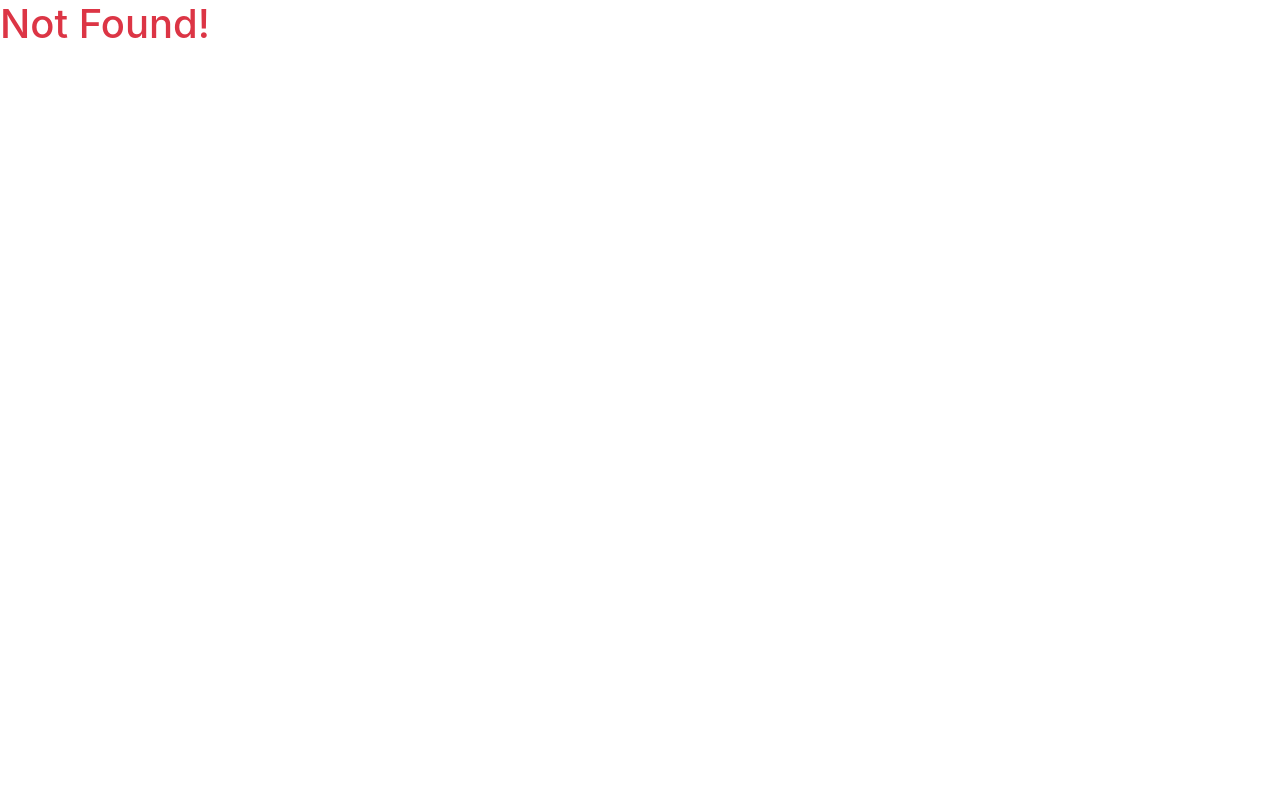
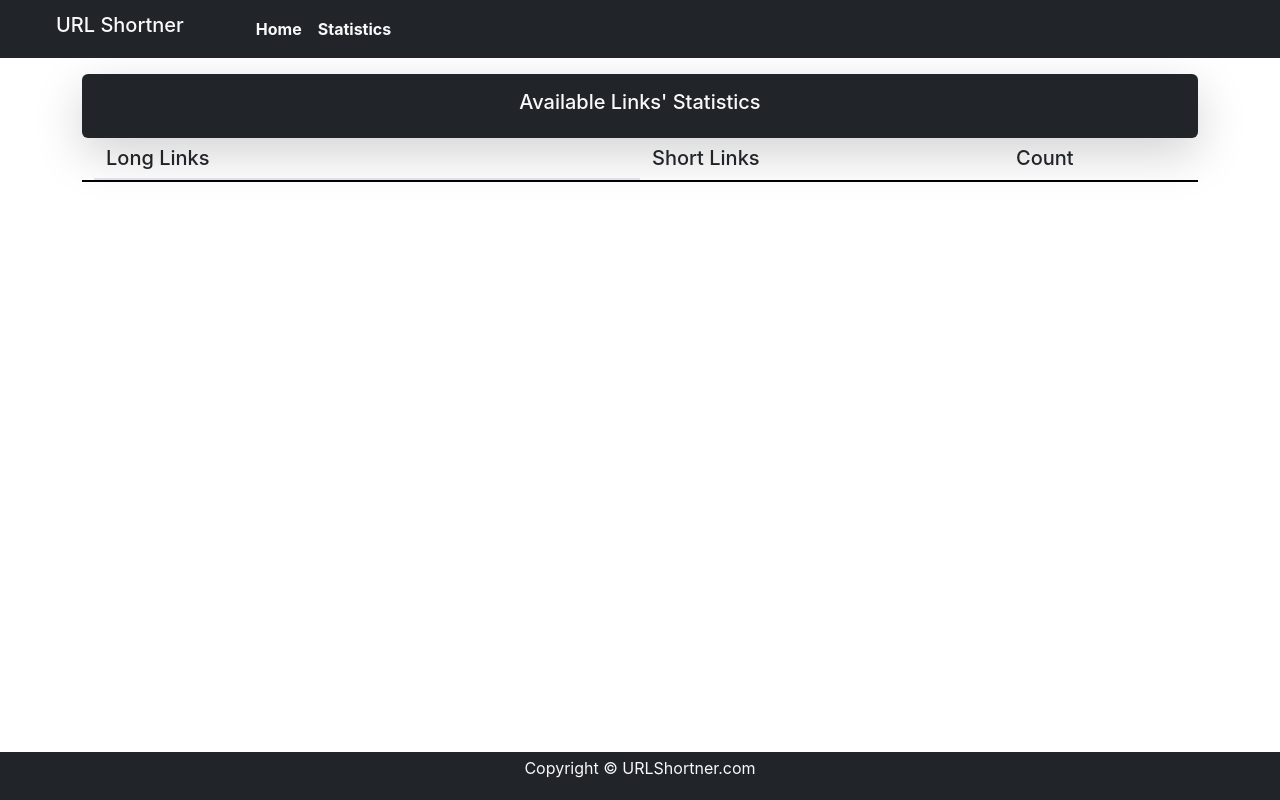
Before and after one commit to SyedSihabUsSakib/URLShortner, a React (Create React App) app: page /statistics in a window 1280 px wide. Built offline with nearby package versions, Linux system fonts and the light colour scheme.

Commit message:
updated with new statistics page and edited navbar

```diff
--- a/src/App.js
+++ b/src/App.js
@@ -7,6 +7,7 @@ import ShortUrlPage from './pages/ShortUrlPage';
 import NotFound from './pages/NotFound';
 import { saveDataToLocalStorage,retrieveDataFromLocalStorage } from "./utils/localStorage";
 import Stat from './pages/Stat';
+import Statistics from './pages/Statistics';
 function App() {
   const [links,setLinks] = useState([])
 
@@ -51,6 +52,10 @@ function App() {
 
       <Route path="/not-found" element={<NotFound/>} />
 
+      <Route path="/statistics/:shortCode" element={<ShortUrlPage links={links} setLinks={setLinks} />} />
+
+      <Route path="/statistics" element={<Statistics links={links} onDelete={onDelete}/>}/>
+
       <Route path="/:shortCode/stat" element={<Stat links={links} setLinks={setLinks} />} />
 
       <Route path="/:shortCode" element={<ShortUrlPage links={links} setLinks={setLinks} />} />
--- a/src/myComponents/Form.js
+++ b/src/myComponents/Form.js
@@ -57,7 +57,7 @@ const Form = (props) => {
                 className="form-control border-2 mt-3"
                 value={shortUrl}
                 // onChange={(e) => setLongUrl(e.target.value)}
-                placeholder="New Short URL"
+                placeholder="Short URL Code"
                 readonly
               />
             </div>
--- a/src/myComponents/Header.js
+++ b/src/myComponents/Header.js
@@ -9,18 +9,18 @@ export default function Header(props) {
 
             <nav className="navbar navbar-expand-lg" style={headerStyle}>
                 <div className="container-fluid bg-dark p-2">
-                    <Link className="navbar-brand text-light px-5" to="./"><h5>URL Shortner</h5></Link>
+                    <Link className="navbar-brand text-light px-5" to="/"><h5>URL Shortner</h5></Link>
                     <button className="navbar-toggler" type="button" data-bs-toggle="collapse" data-bs-target="#navbarSupportedContent" aria-controls="navbarSupportedContent" aria-expanded="false" aria-label="Toggle navigation">
                         <span className="navbar-toggler-icon"></span>
                     </button>
                     <div className="collapse navbar-collapse" id="navbarSupportedContent">
                         <ul className="navbar-nav me-auto mb-2 mb-lg-0">
-                            {/* <li className="nav-item">
-                                <a className="nav-link active" aria-current="page" href="#">Home</a>
-                            </li> */}
-                            {/* <li className="nav-item">
-                                <a className="nav-link" href="#">About</a>
-                            </li> */}
+                            <li className="nav-item">
+                                <Link className="nav-link active text-light" aria-current="page" to="/"><b>Home</b></Link>
+                            </li>
+                            <li className="nav-item">
+                                <Link className="nav-link text-light" to="/statistics"><b>Statistics</b></Link>
+                            </li>
 
                         </ul>
                         {props.search?<form className="d-flex" role="search">
--- /dev/null
+++ b/src/myComponents/StatComponent.js
@@ -0,0 +1,45 @@
+import React, { useEffect, useState } from 'react'
+import { useParams } from 'react-router-dom/dist'
+const StatComponent = ({links}) => {
+    const { shortCode } = useParams()
+
+    const [realLink, setRealLink] = useState("");
+
+    useEffect(() => {
+        //const linkss = retrieveDataFromLocalStorage("links")
+        //console.log("sadfdsa")
+        setRealLink(links.find((e) => {
+            //console.log(e)
+            if (e.shortLink === shortCode) return true;
+        }))
+
+
+    }, [links])
+
+  return (
+    <div>
+      <div>
+            <div className="container">
+                <div className="row container my-2 bg-dark text-white p-2 rounded">
+                    <div className="col-md-6"><h5>Long Links</h5></div>
+                    <div className="col-md-4"><h5>Short Links</h5></div>
+                    <div className="col-md-2"><h5>Count</h5></div>
+                </div>
+                <div className="row container my-2  p-2 rounded">
+                    <div className="col-md-6"><h5>{realLink?.longLink}</h5></div>
+                    <div className="col-md-4"><h5>{realLink?.shortLink}</h5></div>
+                    <div className="col-md-2"><h5>{realLink?.count}</h5></div>
+                </div>
+
+            </div>
+
+
+
+
+
+        </div>
+    </div>
+  )
+}
+
+export default StatComponent
--- /dev/null
+++ b/src/myComponents/StatLinks.js
@@ -0,0 +1,29 @@
+import React from 'react'
+import { Link } from 'react-router-dom'
+
+const StatLinks = (props) => {
+    let singleLinkStyle={
+        borderBottom:" 2px solid black"
+    }
+  return (
+      <div className='container'>
+          <div className="row py-2" style={singleLinkStyle}>
+              <div className="col-md-6"><h6>{props.link.longLink}</h6></div>
+              <div className="col-md-4">
+                  <Link to={props.link.shortLink} target="_blank">
+                      <h6>{props.link.shortLink}</h6>
+                  </Link>
+              </div>
+              <div className="col-md-1 d-flex flex-row">
+                  <h6>{props.link.count}</h6>
+
+              </div>
+              <div className="col-md-1">
+                <button className="btn btn-danger btn-sm " onClick={() => (props.onDelete(props.link))}>Delete</button>
+              </div>
+          </div>
+      </div>
+  )
+}
+
+export default StatLinks
--- /dev/null
+++ b/src/myComponents/StatTable.js
@@ -0,0 +1,29 @@
+import React from 'react'
+
+import StatLinks from './StatLinks'
+
+const StatTable = (props) => {
+    let linkStyle={
+        borderBottom:" 2px solid black",
+        marginLeft: "initial"
+    }
+
+  return (
+    <div className='container'>
+      <div className="bg-dark text-light text-center border-2 shadow-lg rounded p-3 mt-3"><h5>Available Links' Statistics</h5></div>
+      <div className="row container my-2" style={linkStyle}>
+        <div className="col-md-6 border-bottom border-2"><h5>Long Links</h5></div>
+        <div className="col-md-4"><h5>Short Links</h5></div>
+        <div className="col-md-2"><h5>Count</h5></div>
+      </div>
+        {     props.links.map((e)=>
+            {
+                return <StatLinks link={e} onDelete={props.onDelete} />
+            } )
+
+        }
+    </div>
+  )
+}
+
+export default StatTable
--- a/src/pages/Home.js
+++ b/src/pages/Home.js
@@ -12,7 +12,7 @@ const Home = (props) => {
         flexDirection: "column",
       }
 
-     console.log(props.links)
+    //  console.log(props.links)
 
   return (
 
--- a/src/pages/ShortUrlPage.js
+++ b/src/pages/ShortUrlPage.js
@@ -6,6 +6,7 @@ const ShortUrlPage = ({links,setLinks}) => {
 
     //console.log("shihiii",links);
     const [isCheck,setIsCheck] = useState(false)
+    const [flag,setFlag] = useState(false)
 
 
     const {shortCode} = useParams()
@@ -15,9 +16,15 @@ const ShortUrlPage = ({links,setLinks}) => {
         //console.log("sadfdsa")
         let realLink=links.find((e)=>{
             //console.log(e)
-           if(e.shortLink===shortCode)return true;
+           if(e.shortLink===shortCode){
+
+            return true;
+           }
+
         })
+        if(!realLink && links.length>0) setFlag(true);
          //console.log(realLink);
+
         if(realLink && !isCheck){
             setIsCheck(true)
             const newLinks = links?.map(item=> {
@@ -41,7 +48,7 @@ const ShortUrlPage = ({links,setLinks}) => {
 
   return (
     <div>
-      <h1 className='text-danger'>Not Found!</h1>
+        {flag&&<h1 className='text-danger'>Not Found!</h1>}
     </div>
   )
 }
--- a/src/pages/Stat.js
+++ b/src/pages/Stat.js
@@ -1,42 +1,24 @@
-import React, { useEffect, useState } from 'react'
-import { useParams } from 'react-router-dom/dist'
+import React from 'react'
+
+import Header from '../myComponents/Header';
+import Footer from '../myComponents/Footer';
+import StatComponent from '../myComponents/StatComponent';
 
 const Stat = ({ links }) => {
-    const { shortCode } = useParams()
-
-    const [realLink, setRealLink] = useState("");
-
-    useEffect(() => {
-        //const linkss = retrieveDataFromLocalStorage("links")
-        //console.log("sadfdsa")
-        setRealLink(links.find((e) => {
-            //console.log(e)
-            if (e.shortLink === shortCode) return true;
-        }))
+    let appStyle={
+        display:"flex",
+        minHeight:'100vh',
+        flexDirection: "column",
+      }
 
 
-    }, [links])
     return (
-        <div>
-            <div className="container">
-                <div className="row container my-2 bg-dark text-white p-2 rounded">
-                    <div className="col-md-6"><h5>Long Links</h5></div>
-                    <div className="col-md-4"><h5>Short Links</h5></div>
-                    <div className="col-md-2"><h5>Count</h5></div>
-                </div>
-                <div className="row container my-2  p-2 rounded">
-                    <div className="col-md-6"><h5>{realLink?.longLink}</h5></div>
-                    <div className="col-md-4"><h5>{realLink?.shortLink}</h5></div>
-                    <div className="col-md-2"><h5>{realLink?.count}</h5></div>
-                </div>
+        <div style={appStyle}>
+            <Header/>
+            <StatComponent links={links}/>
+            <Footer/>
+        </div>
 
-            </div>
-
-
-
-
-
-        </div>
     )
 }
 
--- /dev/null
+++ b/src/pages/Statistics.js
@@ -0,0 +1,22 @@
+import React from 'react'
+import Header from '../myComponents/Header'
+import Footer from '../myComponents/Footer'
+// import StatLinks from '../myComponents/StatLinks'
+import StatTable from '../myComponents/StatTable'
+
+const  Statistics = (props) => {
+    let appStyle={
+        display:"flex",
+        minHeight:'100vh',
+        flexDirection: "column",
+      }
+  return (
+    <div style={appStyle}>
+      <Header/>
+      <StatTable links={props.links} onDelete={props.onDelete}/>
+      <Footer/>
+    </div>
+  )
+}
+
+export default Statistics
```
